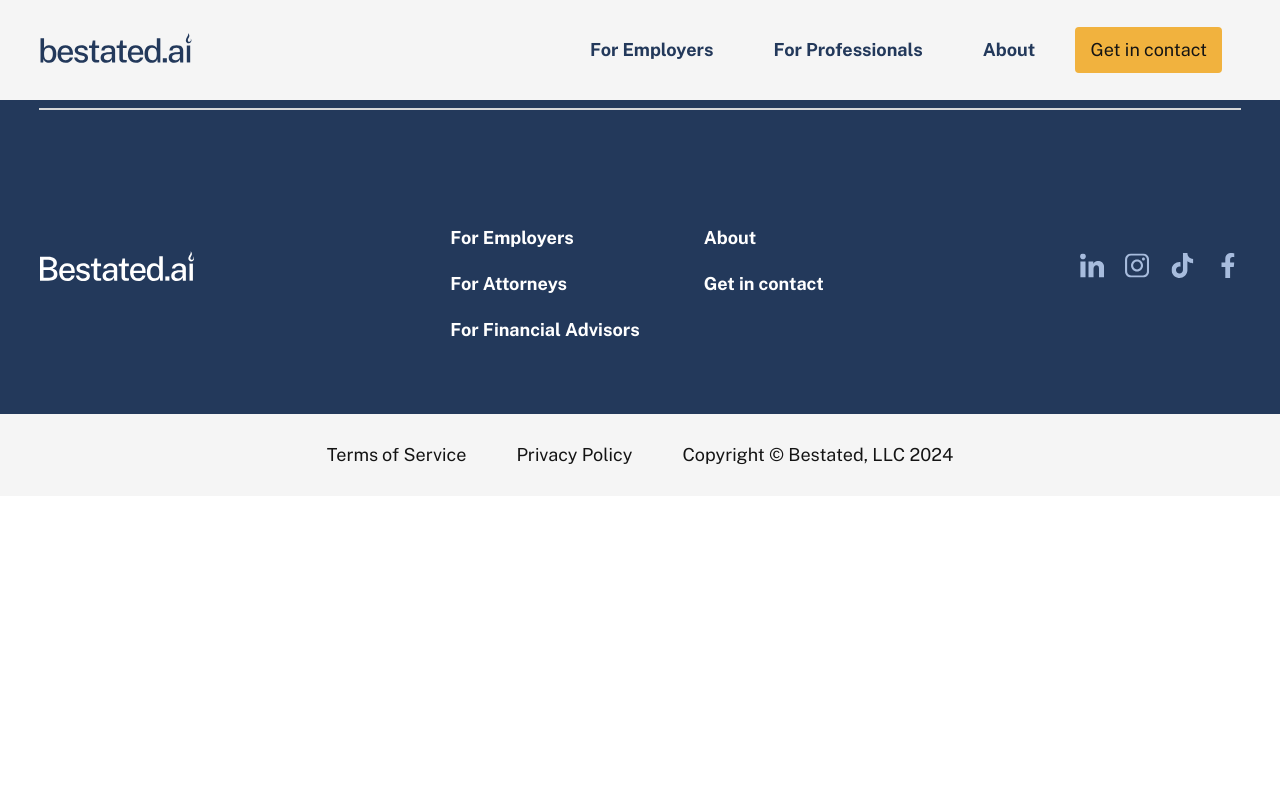
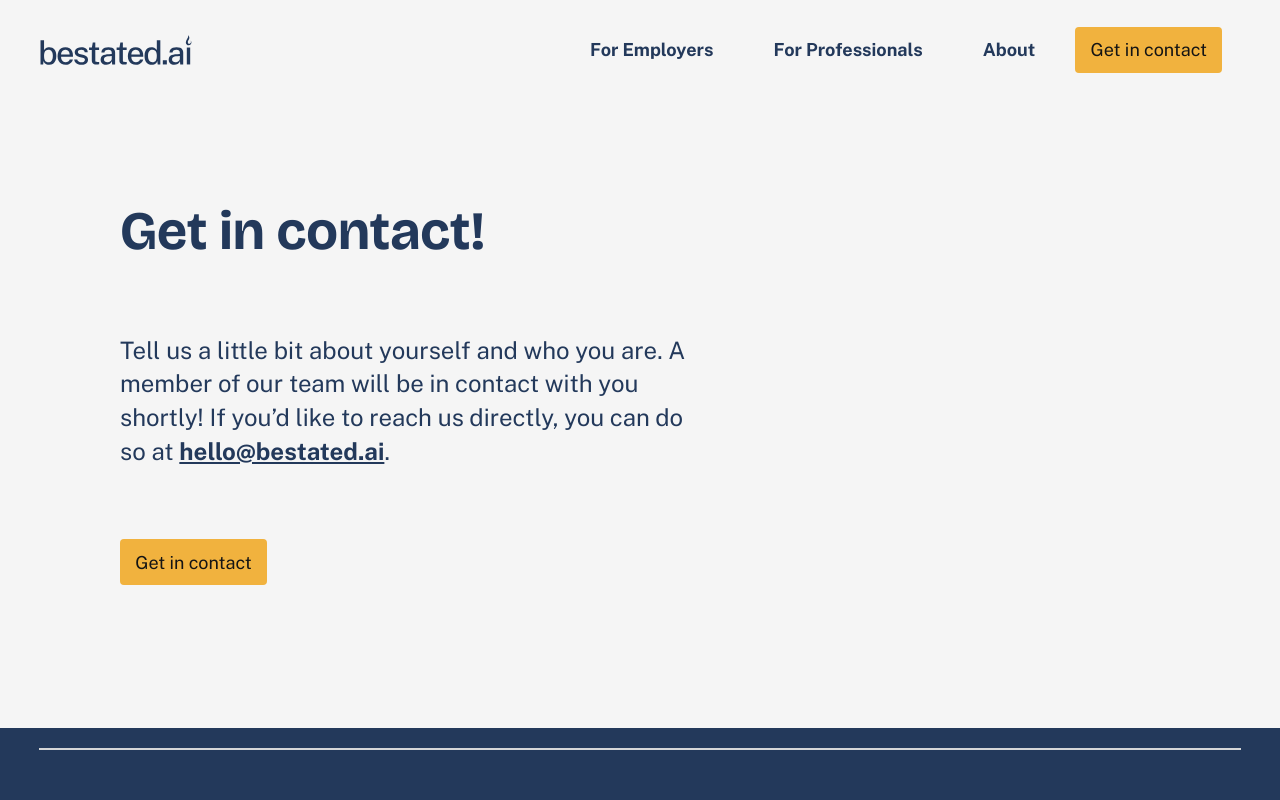
Before and after one commit to chenathy/bestated-ai, a React app: page /about in a window 1280 px wide. Both pictures are taken after a click on the element "Get in contact". Shown: the top 800 px of the page. Built offline with nearby package versions, Linux system fonts and the light colour scheme.

Commit message:
updated Hero

```diff
--- a/src/App.js
+++ b/src/App.js
@@ -9,6 +9,7 @@ import ForEmployers from './pages/Employers';
 import ForAttorneys from './pages/Attorneys';
 import ForFinancialAdvisors from './pages/FinancialAdvisors';
 import About from './pages/About';
+import Contact from './pages/Contact';
 
 
 const App = () => {
@@ -21,11 +22,11 @@ const App = () => {
 
                 <Routes>
                     <Route path='/' element={<Home />} />
-                    <Route path='/employers' element={<ForEmployers/>} />
-                    <Route path='/professional-attorneys' element={<ForAttorneys/>} />
-                    <Route path='/professional-financialAdvisors' element={<ForFinancialAdvisors/>} />
+                    <Route path='/employers' element={<ForEmployers />} />
+                    <Route path='/professional-attorneys' element={<ForAttorneys />} />
+                    <Route path='/professional-financialAdvisors' element={<ForFinancialAdvisors />} />
                     <Route path='/about' element={<About />} />
-                    {/* <Route path='/contact' element={<Contact />} />  */}
+                    <Route path='/contact' element={<Contact />} />
                     <Route path='/bestated-ai' element={<Home />} />
                 </Routes>
 
--- a/src/components/CTA/index.js
+++ b/src/components/CTA/index.js
@@ -4,7 +4,7 @@ import Button from '../Button';
 import './CTA.css';
 
 
-const CTA = ({h1Message, buttonInfo, ...props}) => {
+const CTAComponent = ({h1Message, buttonInfo, ...props}) => {
 
     const navigate = useNavigate();
     const handlePageNavigation= (page) => {
@@ -25,4 +25,4 @@ const CTA = ({h1Message, buttonInfo, ...props}) => {
     );
 };
 
-export default CTA;
+export default CTAComponent;
--- /dev/null
+++ b/src/components/Form/index.js
@@ -0,0 +1,15 @@
+import React from 'react';
+import { Form, RadioGroup, Radio, SelectPicker, Input } from 'rsuite';
+import 'rsuite/dist/rsuite.min.css';
+
+
+const FormComponent = () => {
+    return (
+        <div className='form-container'>
+
+        </div>
+    );
+};
+
+
+export default FormComponent;
--- a/src/components/Hero/Hero.css
+++ b/src/components/Hero/Hero.css
@@ -1,7 +1,6 @@
 /* Desktop */
 @media (min-width: 769px) {
     .hero {
-        /* width: 1200px; */
         padding: 100px 120px 100px 120px;
         gap: 96px;
 
@@ -39,6 +38,20 @@
         line-height: 39.2px;
         color: var(--navy);
         margin: 0;
+    }
+
+    .hero .text-and-btn p {
+        width: 576px;
+        font-family: 'Public Sans';
+        font-size: 24px;
+        font-weight: 400;
+        line-height: 33.6px;
+        text-align: left;
+        color: var(--navy);
+    }
+
+    .hero .text-and-btn span {
+        font-weight: 600;
     }
 
     .hero .text-and-btn p {
--- a/src/components/Hero/index.js
+++ b/src/components/Hero/index.js
@@ -5,7 +5,7 @@ import Button from '../Button';
 import './Hero.css';
 
 
-const HeroComponent = ({h1Content, h4Content, heroLogo, contactBtn = true, aboutBtn = false, ...props}) => {
+const HeroComponent = ({h1Content, h4Content, pHtml, heroLogo, contactBtn = true, aboutBtn = false, ...props}) => {
 
     const isDesktop = useMediaQuery({ minWidth: 768 });
 
@@ -28,9 +28,9 @@ const HeroComponent = ({h1Content, h4Content, heroLogo, contactBtn = true, about
             )}
 
             <div className='text-and-btn'>
-                <h1>{h1Content}</h1>
-                <h4>{h4Content}</h4>
-
+                {h1Content ? <h1>{h1Content}</h1> : <></>}
+                {h4Content ? <h4>{h4Content}</h4> : <></>}
+                {pHtml ? pHtml : <></>}
                 <div className='btn'>
 
                     {contactBtn ? (
--- /dev/null
+++ b/src/pages/Contact/Contact.css
@@ -0,0 +1,10 @@
+.contact {
+    background-color: var(--gray-10);
+}
+
+/* Desktop */
+@media (min-width: 769px) {}
+
+
+/* Mobile */
+@media (max-width: 768px) {}
--- /dev/null
+++ b/src/pages/Contact/index.js
@@ -0,0 +1,31 @@
+import React from 'react';
+import { useMediaQuery } from 'react-responsive';
+import HeroComponent from '../../components/Hero';
+import FormComponent from '../../components/Form';
+
+import ContactHero from '../../assets/images/contact-hero.jpg';
+import './Contact.css';
+
+
+const Contact = () => {
+    return (
+        <div className='contact'>
+
+            {/* Hero */}
+            <HeroComponent
+                h1Content='Get in contact!'
+                pHtml={<p>Tell us a little bit about yourself and who you are.
+                    A member of our team will be in contact with you shortly!
+                    If you’d like to reach us directly, you can do so at <span>hello@bestated.ai</span>.
+                </p>}
+                heroLogo={ContactHero}
+            />
+
+            {/* Form  */}
+            <FormComponent />
+
+        </div>
+    );
+};
+
+export default Contact;
--- a/src/pages/Home/index.js
+++ b/src/pages/Home/index.js
@@ -4,7 +4,7 @@ import HeroComponent from '../../components/Hero';
 import InfoBoxes from '../../components/InfoBoxes';
 import CalloutBox from '../../components/Callout';
 import TextAndBtn from '../../components/Text-and-Btn';
-import CTA from '../../components/CTA';
+import CTAComponent from '../../components/CTA';
 
 import homeHero from '../../assets/images/home-hero.jpg';
 import homeCallout from '../../assets/images/home-callout.jpg';
@@ -124,7 +124,7 @@ const Home = () => {
 
 
             {/* CTA  */}
-            <CTA
+            <CTAComponent
                 h1Message={<h1>Opt in to accessible, <br/>employer-sponsored wills today!</h1>}
                 buttonInfo={{textDisplay: 'Get in contact', destinationPage: 'contact'}}
             />
```
Also changed, not shown: src/assets/images/contact-hero.jpg (added), 1 other file (tests, documents, lock files or other folders).
